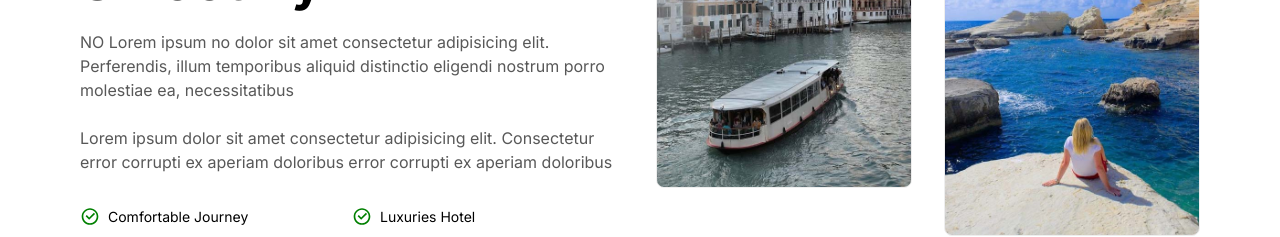
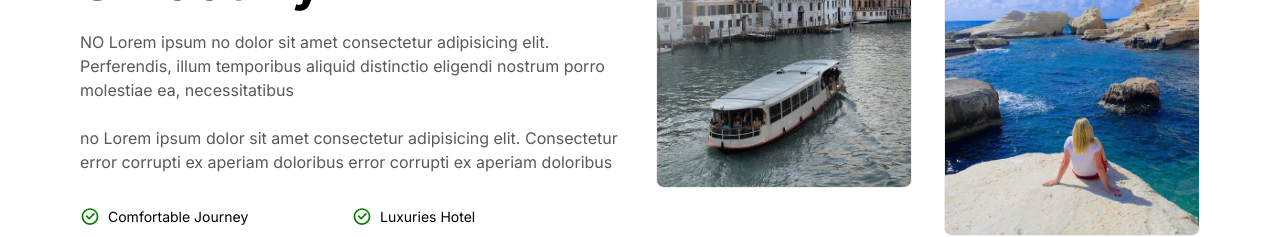
Before and after one commit to Mdshoaib77/TravelTour-Nextjs, a Next.js app: page / in a window 1280 px wide. Shown: the part 1720-1957 px from the top of the page. Built offline with nearby package versions, Linux system fonts and the light colour scheme.

Commit message:
Update About.tsx

```diff
--- a/components/About.tsx
+++ b/components/About.tsx
@@ -18,7 +18,7 @@ const About = () => {
           </p>
           <br />
           <p className="text-gray-50">
-            Lorem ipsum dolor sit amet consectetur adipisicing elit. Consectetur
+            no Lorem ipsum dolor sit amet consectetur adipisicing elit. Consectetur
             error corrupti ex aperiam doloribus error corrupti ex aperiam
             doloribus
           </p>
```
